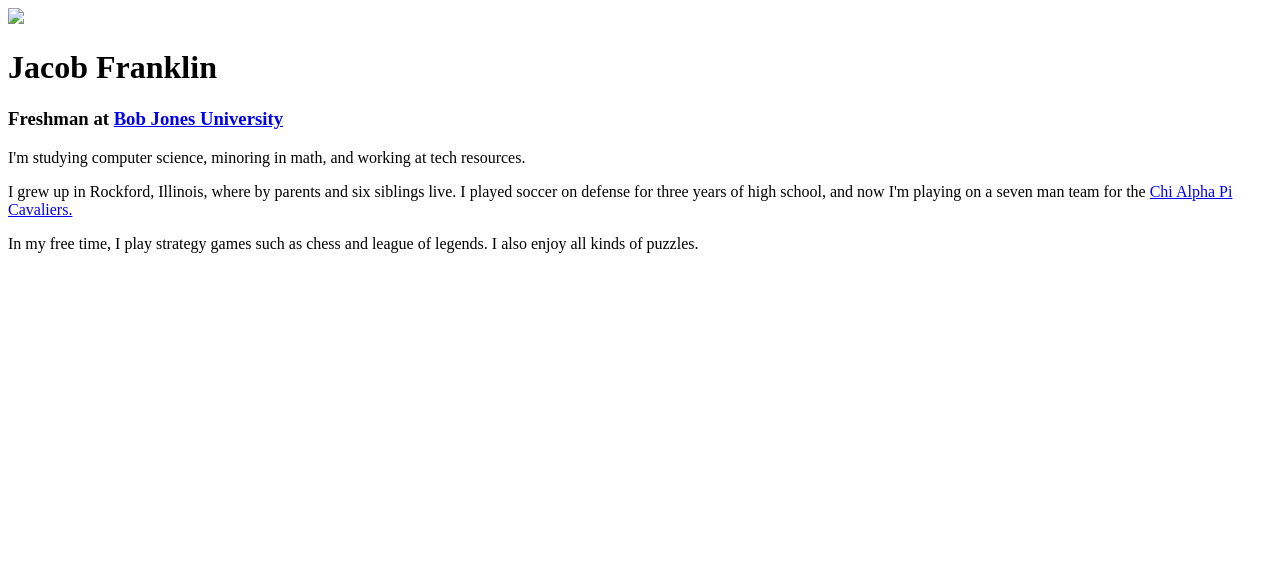
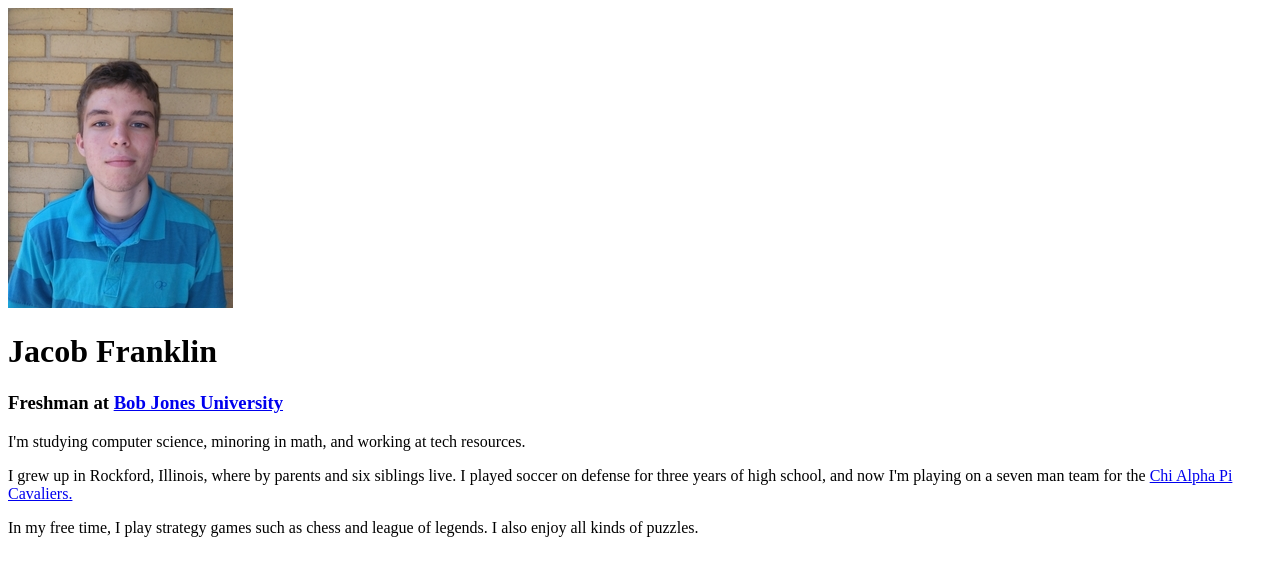
Before and after one commit to jfran956/jfran956.github.io, a plain HTML site: page index.html in a window 1280 px wide. Drawn offline with Linux system fonts and the light colour scheme.

Commit message:
Update index.html

```diff
--- a/index.html
+++ b/index.html
@@ -4,7 +4,7 @@
   <title>Jacob Franklin</title>
 </header>
 <body>
-  <img src='profile.jpg'></img>
+  <img src='profile_webpage.jpg'></img>
   <h1>Jacob Franklin</h1>
   <h3> Freshman at <a href='https://www.bju.edu'>Bob Jones University</a></h3>
   <p>I'm studying computer science, minoring in math, and working at tech resources.</p>
```
